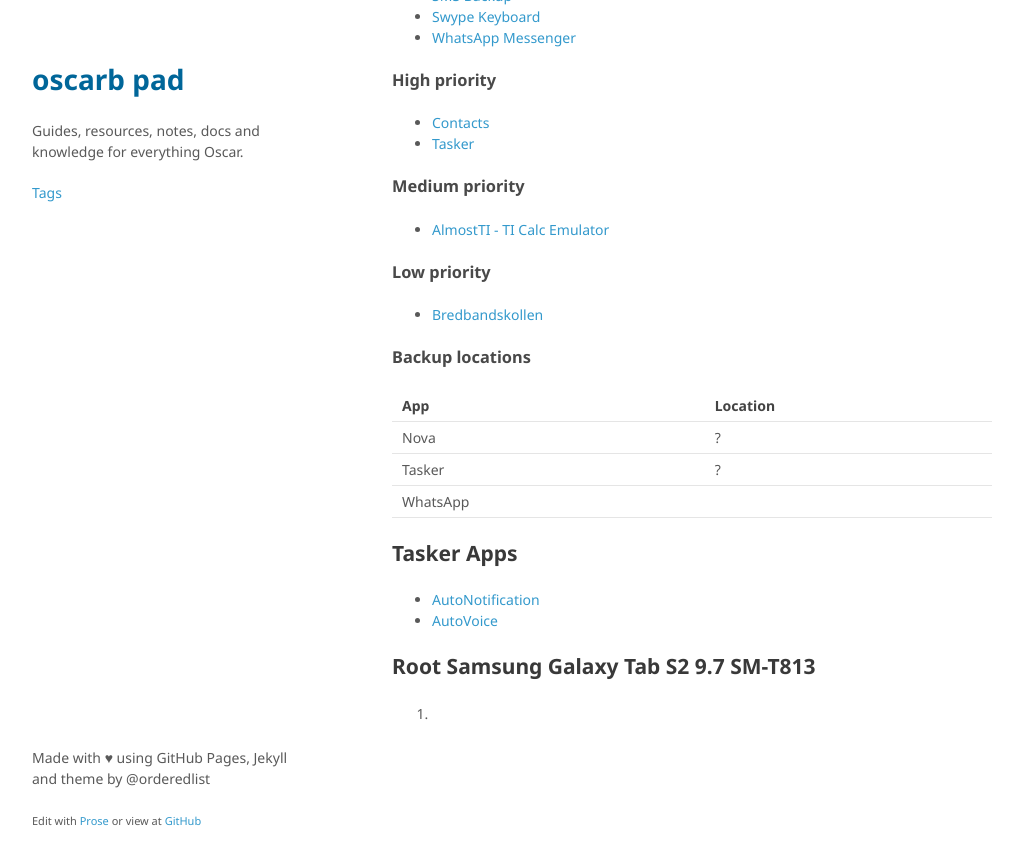
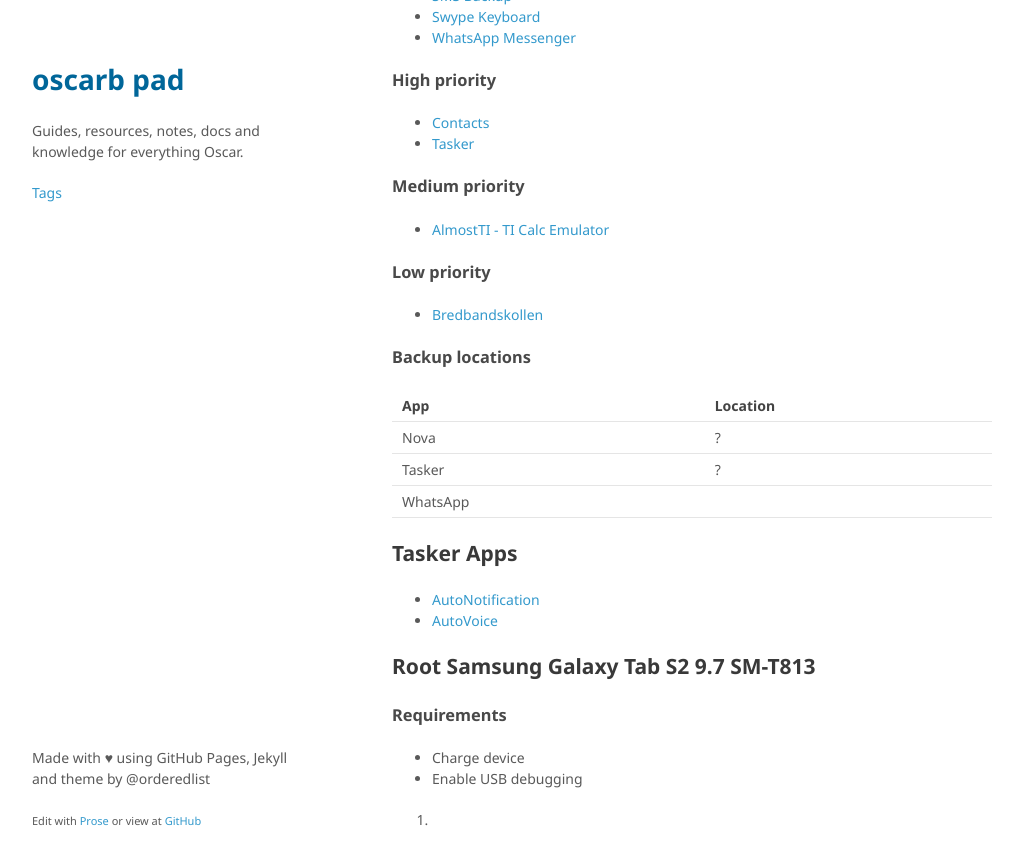
Before and after one commit to oscarb/pad, a Jekyll site: the page built from _docs/android-device-guide.md, in a window 1280 px wide and 900 px high, scrolled down 2477 px. Shown: the top 865 px of the window, without its empty margins (128-1151 px from the left). Built offline with Jekyll 4.4.1, drawn with Linux system fonts in a browser that asks for light colours; some web fonts are replaced.

Commit message:
Update android-device-guide.md

```diff
--- a/_docs/android-device-guide.md
+++ b/_docs/android-device-guide.md
@@ -157,4 +157,10 @@ WhatsApp |
 
 ## Root Samsung Galaxy Tab S2 9.7 SM-T813
 
+### Requirements
+
+* Charge device
+* Enable USB debugging
+
+
 1.
```
